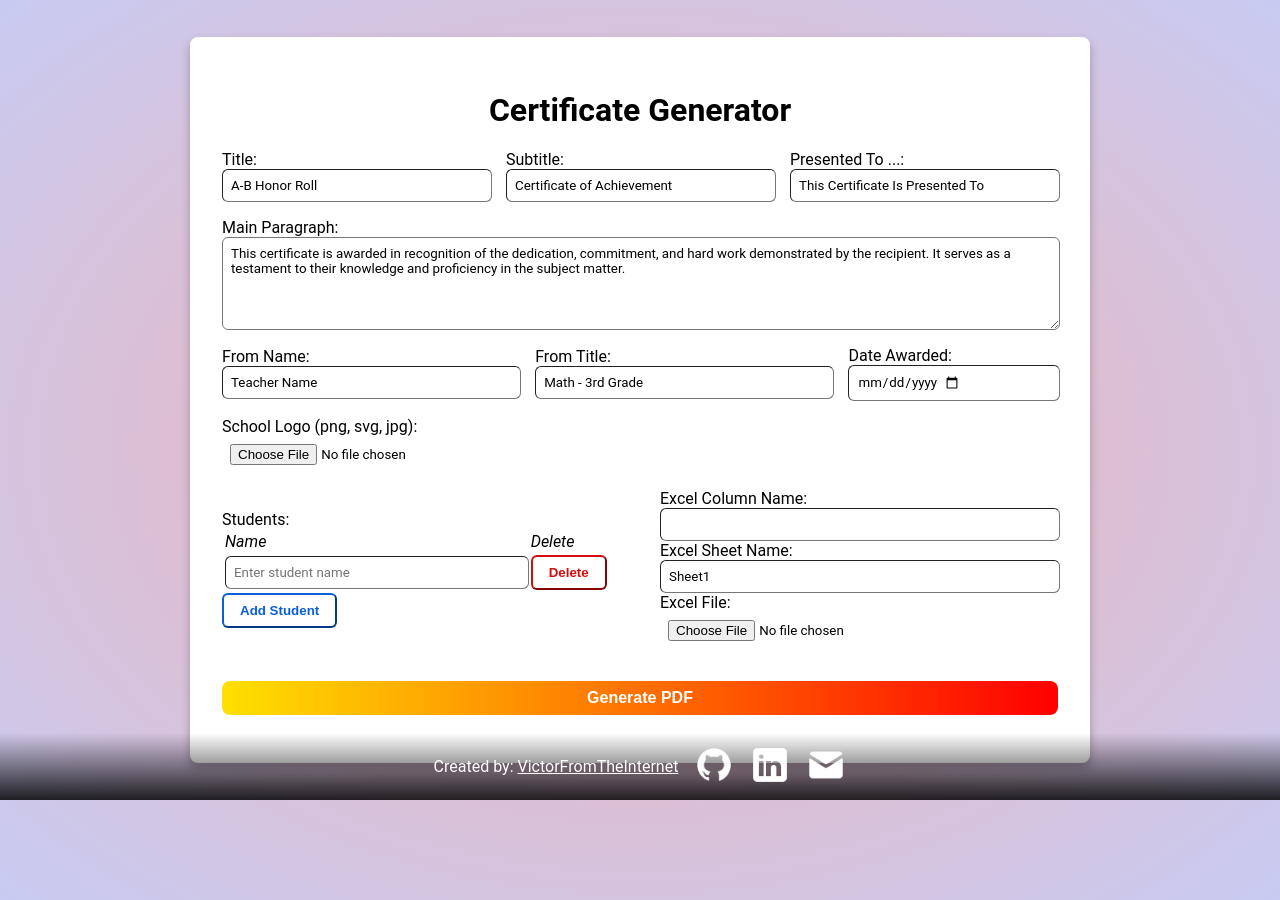
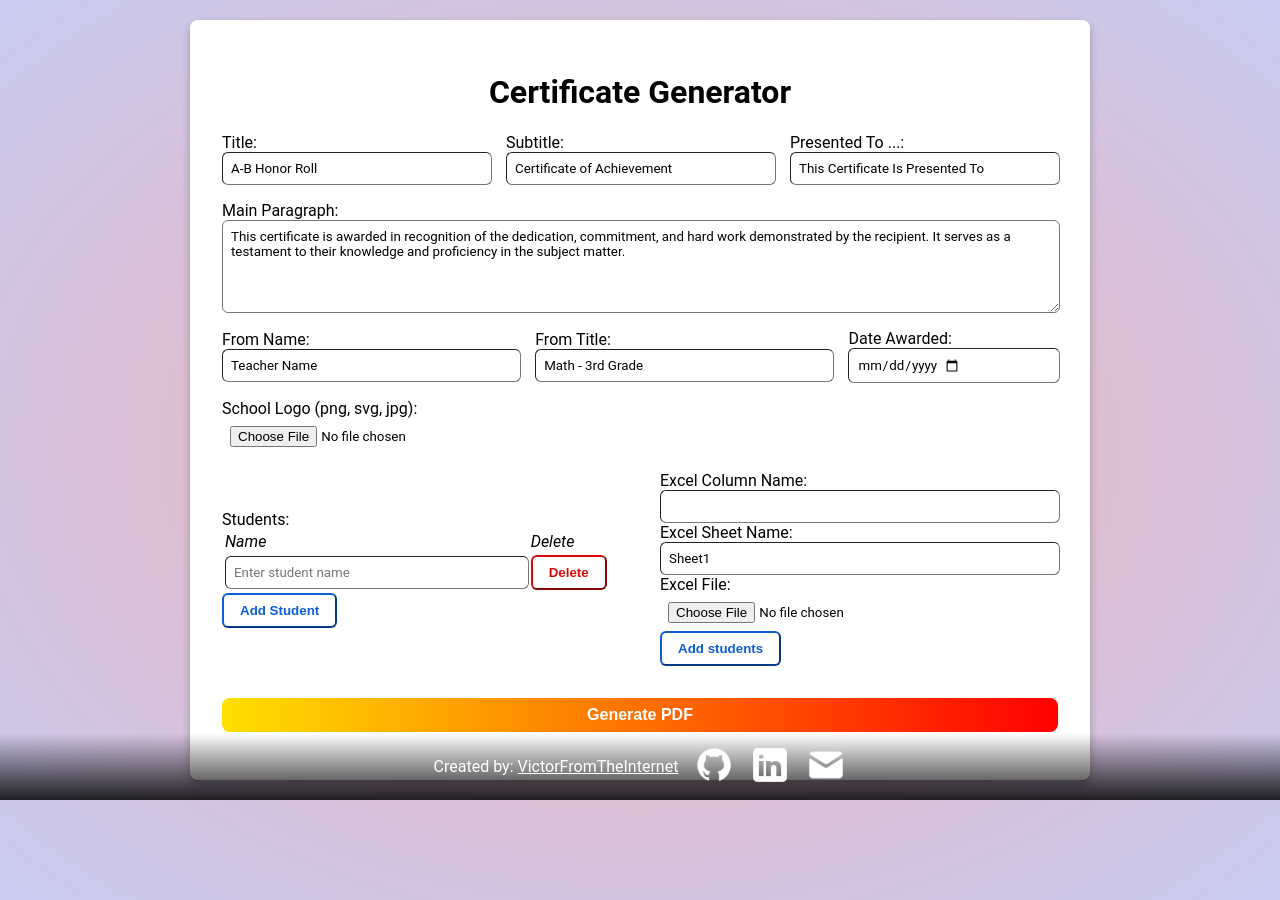
Before and after one commit to VictorFromTheInternet/Certificate_Generator, a React (Vite) app in the folder certificate-generator/: page / in a window 1280 px wide. Built offline with nearby package versions, Linux system fonts and the light colour scheme; what @react-pdf/renderer would draw is missing.

Commit message:
manual add students from excel

```diff
--- a/certificate-generator/src/App.jsx
+++ b/certificate-generator/src/App.jsx
@@ -59,7 +59,7 @@ function App() {
     studentExcelJson: [],
   })
 
-  const [addExcelData, setAddExcelData] = useState(false)
+  const [addExcelDisabled, setAddExcelDisabled] = useState(true)
 
   // handle inputs
   const handleInputChange = (e) => {
@@ -126,9 +126,12 @@ function App() {
             return {
               ...prev,
               studentExcelJson: tempStudents,
-              students: [...prev.students, ...tempStudents]
+              // students: [...prev.students, ...tempStudents]
             }
           })
+
+          // toggle the add excel button
+          setAddExcelDisabled(!addExcelDisabled)
 
         }
 
@@ -141,6 +144,18 @@ function App() {
     }
 
   }, [formData.excelColumnName, formData.excelSheetName, formData.studentExcel])
+
+  function appendExcelData(){
+    const tempStudents = formData.studentExcelJson
+    setFormData(prev => {
+      return {
+        ...prev,
+        students: [...prev.students, ...tempStudents]
+      }
+    })
+
+    setAddExcelDisabled(!addExcelDisabled)
+  }
 
 
   // generate pdf btn
@@ -331,6 +346,10 @@ function App() {
                   multiple={false}
                   placeholder="Upload Excel File"
                 ></FileInput>
+
+                <button disabled={addExcelDisabled} onClick={appendExcelData}>
+                  Add students
+                </button>
               </div>
             </div>
 
```
